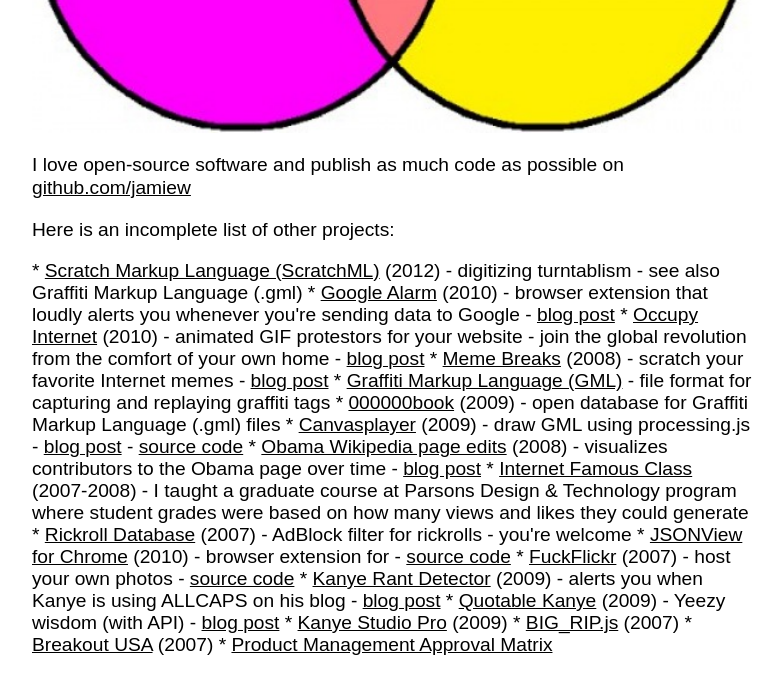
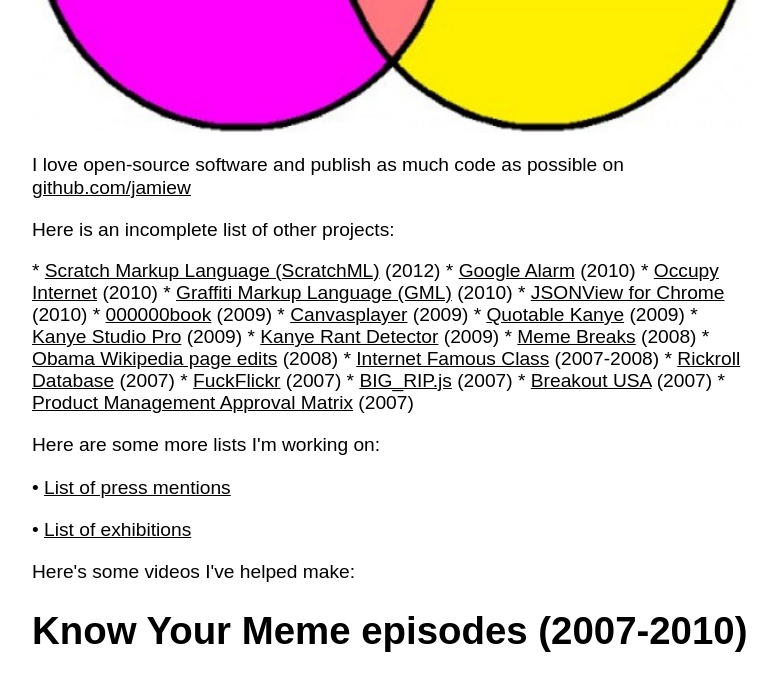
Before and after one commit to jamiew/jamiedubs.com, a Jekyll site: the page built from index.md, in a window 1280 px wide and 900 px high, scrolled down 3692 px, cut to the strip 0-675 px from the top of the window. Shown: the whole strip, without its empty margins (248-1030 px from the left). Built offline with Jekyll 4.4.1, drawn with Linux system fonts in a browser that asks for light colours; some of the changed lines change nothing that is shown.

Commit message:
Fix that crusty list of projects

```diff
--- a/index.md
+++ b/index.md
@@ -107,6 +107,26 @@
 <p>Here is an incomplete list of other projects:</p>
 
 * <a href="http://fffff.at/scratchml-data-spec/">Scratch Markup Language (ScratchML)</a> (2012)
+* <a href="/googlealarm">Google Alarm</a> (2010)
+* <a href="http://occupyinter.net">Occupy Internet</a> (2010)
+* <a href="http://graffitimarkuplanguage.com">Graffiti Markup Language (GML)</a> (2010)
+* <a href="/jsonview-chrome">JSONView for Chrome</a> (2010)
+* <a href="http://000book.com">000000book</a> (2009)
+* <a href="/canvasplayer">Canvasplayer</a> (2009)
+* <a href="/quotable-kanye">Quotable Kanye</a> (2009)
+* <a href="/kanyestudio-pro">Kanye Studio Pro</a> (2009)
+* <a href="/KANYERANTS">Kanye Rant Detector</a> (2009)
+* <a href="/meme-breaks">Meme Breaks</a> (2008)
+* <a href="https://vimeo.com/2177573">Obama Wikipedia page edits</a> (2008)
+* <a href="http://internetfamo.us">Internet Famous Class</a> (2007-2008)
+* <a href="http://rickrolldb.com">Rickroll Database</a> (2007)
+* <a href="http://fuckflickr.com">FuckFlickr</a> (2007)
+* <a href="/big-rip">BIG_RIP.js</a> (2007)
+* <a href="/breakout-usa">Breakout USA</a> (2007)
+* <a href="/matrixmaker">Product Management Approval Matrix</a> (2007)
+
+{% comment %}
+* <a href="http://fffff.at/scratchml-data-spec/">Scratch Markup Language (ScratchML)</a> (2012)
   - digitizing turntablism
   - see also Graffiti Markup Language (.gml)
 * <a href="/googlealarm">Google Alarm</a> (2010)
@@ -179,6 +199,8 @@
 * Tave Imagination
 * FolderIconMaker
  -->
+{% endcomment %}
+
 
 <p>Here are some more lists I'm working on:
 
```
